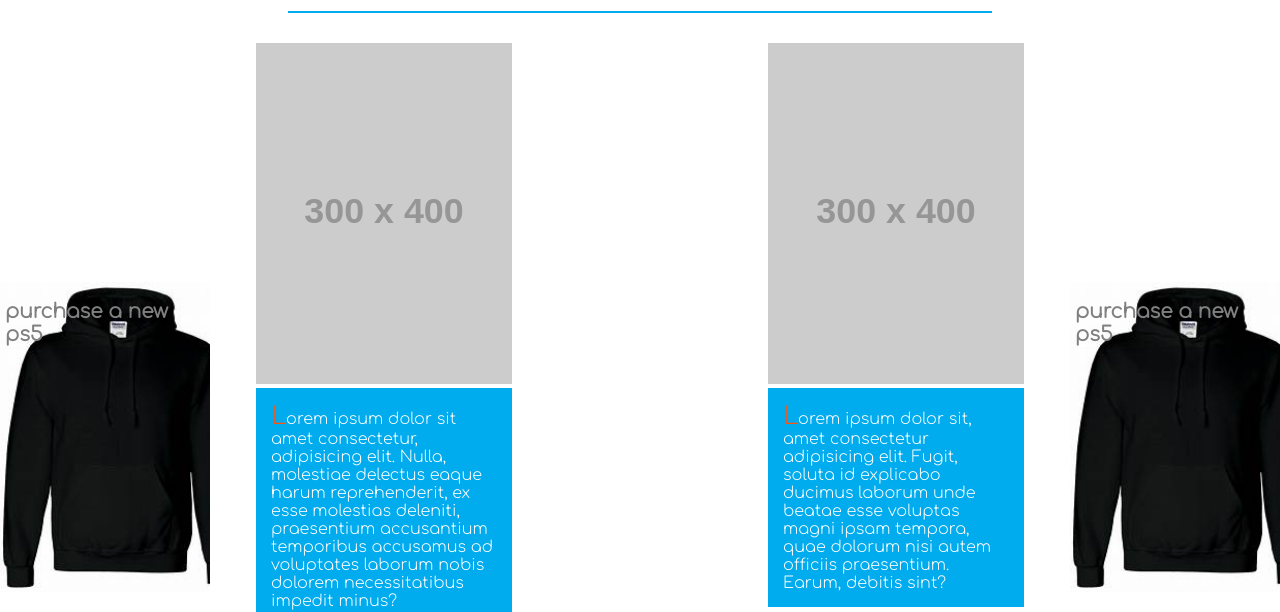
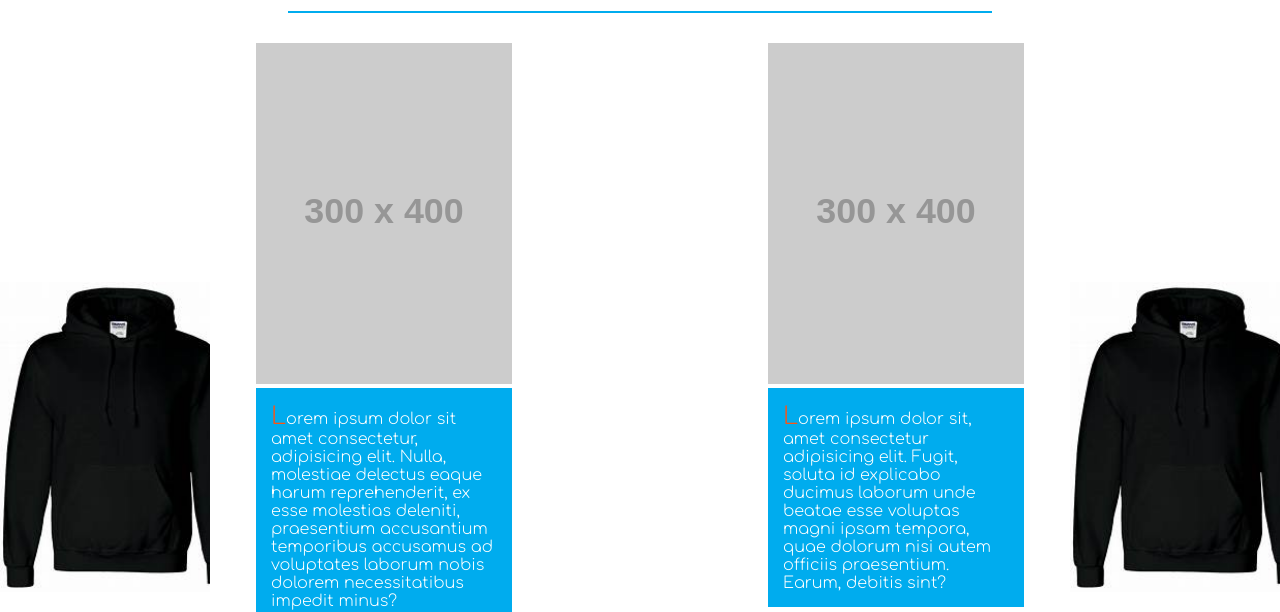
Before and after one commit to codemr82/weirdkids, a plain HTML site: page index.html in a window 1280 px wide. Shown: the part 208-820 px from the top of the page. Drawn offline with Linux system fonts and the light colour scheme; placeholder pictures from the web are drawn by us.

Commit message:
th commit

```diff
--- a/index.html
+++ b/index.html
@@ -37,10 +37,10 @@
 			</nav>
 		</header>
 <div class="adv">
-    <h1>purchase a new ps5</h1>
+    <h1></h1>
 </div>
 <div class="adv1">
-    <h1>purchase a new ps5</h1>
+    <h1></h1>
 </div>
 		<main>
 			<div class="line"></div>
```
